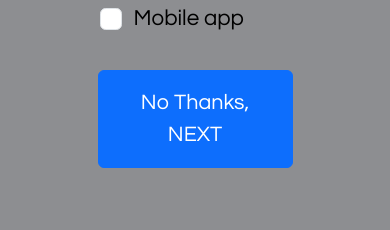
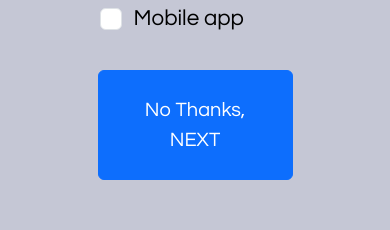
Before and after one commit to manutdmohit/eco-finance, a Next.js app: page /buy-home/lender-preferences in a window 390 px wide. Shown: the part 594-824 px from the top of the page. Built offline with nearby package versions, Linux system fonts and the light colour scheme.

Commit message:
Fix Button overflow

```diff
--- a/app/buy-home/lender-preferences/LenderPreferences.css
+++ b/app/buy-home/lender-preferences/LenderPreferences.css
@@ -1,5 +1,5 @@
 .loan-preference-form-container {
-  background-color: rgba(18, 19, 26, 0.479);
+  background-color: rgb(134 138 167 / 48%);
   height: 70vh;
   padding: 10px;
   margin-top: 25px;
@@ -19,8 +19,12 @@
 }
 
 @media (max-width: 768px) {
-  /* .options {
-    width: 50vw !important;
-    margin: auto;
-  } */
+  .loan-preference-form-container {
+    height: 100vh;
+  }
+
+  .btn-submit {
+    font-size: 1rem;
+    padding: 1rem;
+  }
 }
--- a/app/buy-home/lender-preferences/page.tsx
+++ b/app/buy-home/lender-preferences/page.tsx
@@ -95,7 +95,7 @@ const SearchParamsProvider = () => {
             {selectedOptions.length > 0 ? (
               <Button
                 variant="primary"
-                className="mt-3 mb-4 p-3 fs-4 w-2"
+                className="mt-3 mb-4 p-4 fs-5 w-2 btn-submit"
                 onClick={handleSubmit}
               >
                 NEXT
@@ -103,7 +103,7 @@ const SearchParamsProvider = () => {
             ) : (
               <Button
                 variant="primary"
-                className="mt-3 mb-4 p-3 fs-4"
+                className="mt-3 mb-4 p-4 fs-5 btn-submit"
                 onClick={handleSubmit}
               >
                 No Thanks, NEXT
--- a/app/refinance/lender-preferences/LenderPreferences.css
+++ b/app/refinance/lender-preferences/LenderPreferences.css
@@ -1,5 +1,5 @@
 .loan-preference-form-container {
-  background-color: rgba(18, 19, 26, 0.479);
+  background-color: rgb(134 138 167 / 48%);
   height: 70vh;
   padding: 10px;
   margin-top: 25px;
@@ -17,3 +17,14 @@
 .form-check-input {
   font-size: 1.4rem;
 }
+
+@media (max-width: 768px) {
+  .loan-preference-form-container {
+    height: 100vh;
+  }
+
+  .btn-submit {
+    font-size: 1rem;
+    padding: 1rem;
+  }
+}
--- a/app/refinance/lender-preferences/page.tsx
+++ b/app/refinance/lender-preferences/page.tsx
@@ -95,7 +95,7 @@ const SearchParamsProvider = () => {
             {selectedOptions.length > 0 ? (
               <Button
                 variant="primary"
-                className="mt-3 mb-4 p-3 fs-4 w-2"
+                className="mt-3 mb-4 p-4 fs-5 w-2 btn-submit"
                 onClick={handleSubmit}
               >
                 NEXT
@@ -103,7 +103,7 @@ const SearchParamsProvider = () => {
             ) : (
               <Button
                 variant="primary"
-                className="mt-3 mb-4 p-3 fs-4"
+                className="mt-3 mb-4 p-4 fs-5 btn-submit"
                 onClick={handleSubmit}
               >
                 No Thanks, NEXT
```
